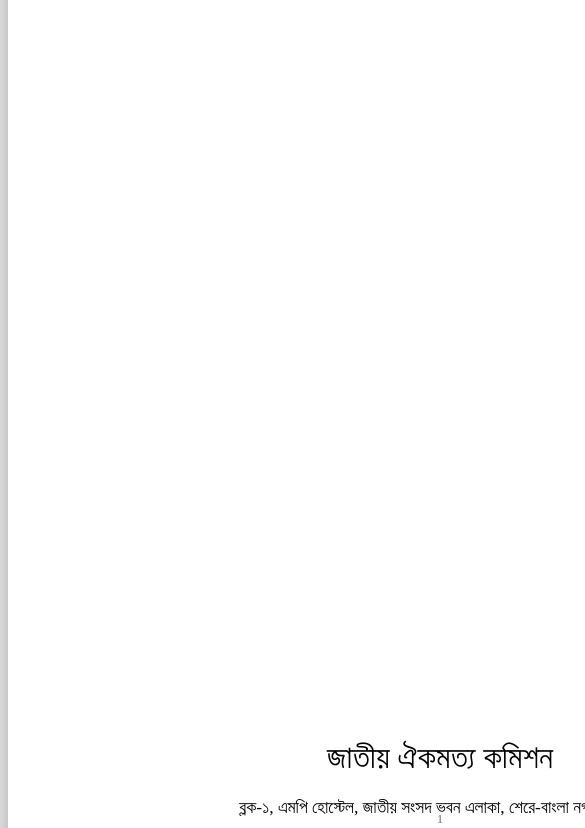
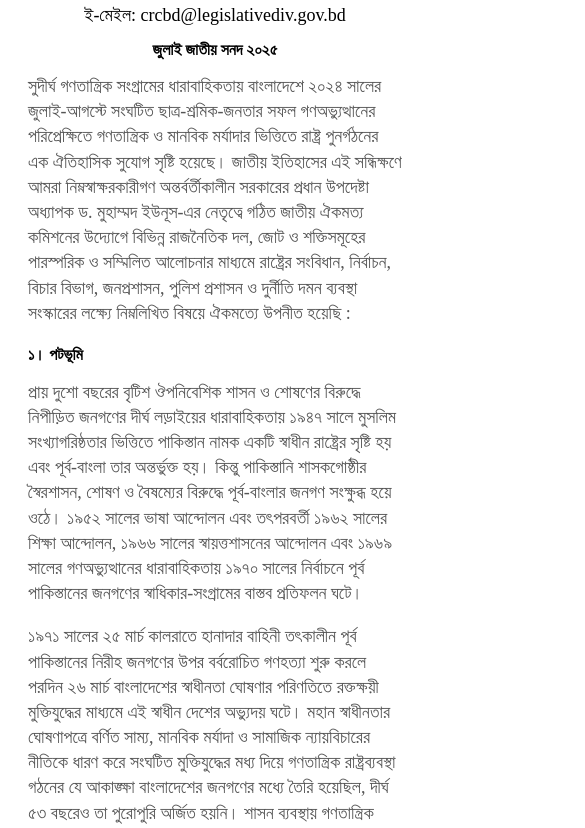
Before and after one commit to newsnetra/july-charter-bangla-full-annotated, a plain HTML site: page index.html in a window 390 px wide. Shown: the part 369-1197 px from the top of the page, 585 px wide, since content can reach past the window. Drawn offline with Linux system fonts and the light colour scheme; files whose address does not match are found by name.

Commit message:
Update styles.css

```diff
--- a/assets/css/styles.css
+++ b/assets/css/styles.css
@@ -172,3 +172,56 @@ td p {
   color: #000;
   padding: 0;
 }
+
+/* ---------- Responsive adjustments ---------- */
+@media screen and (max-width: 768px) {
+  body {
+    background: #fff;
+    padding: 0;
+  }
+
+  .page,
+  .first.page {
+    width: 100%;
+    min-height: auto;
+    padding: 20px;
+    margin: 0 auto 30px;
+    box-shadow: none;
+    border-radius: 0;
+  }
+
+  .page::after {
+    bottom: 20px;
+    font-size: 10px;
+  }
+
+  h1, h2, h3, p {
+    font-size: 1rem;
+    line-height: 1.4;
+  }
+
+  .first.page h1 {
+    margin-top: 80px;
+    font-size: 1.8rem;
+  }
+
+  .first.page .document-author {
+    bottom: 80px;
+    font-size: 1rem;
+  }
+
+  .first.page .author-address {
+    bottom: 40px;
+    font-size: 0.9rem;
+  }
+
+  .signatories table {
+    border-spacing: 20px 20px;
+  }
+
+  .signatories td {
+    display: block;
+    width: 100%;
+    border-top: 1px solid #000;
+  }
+}
```
